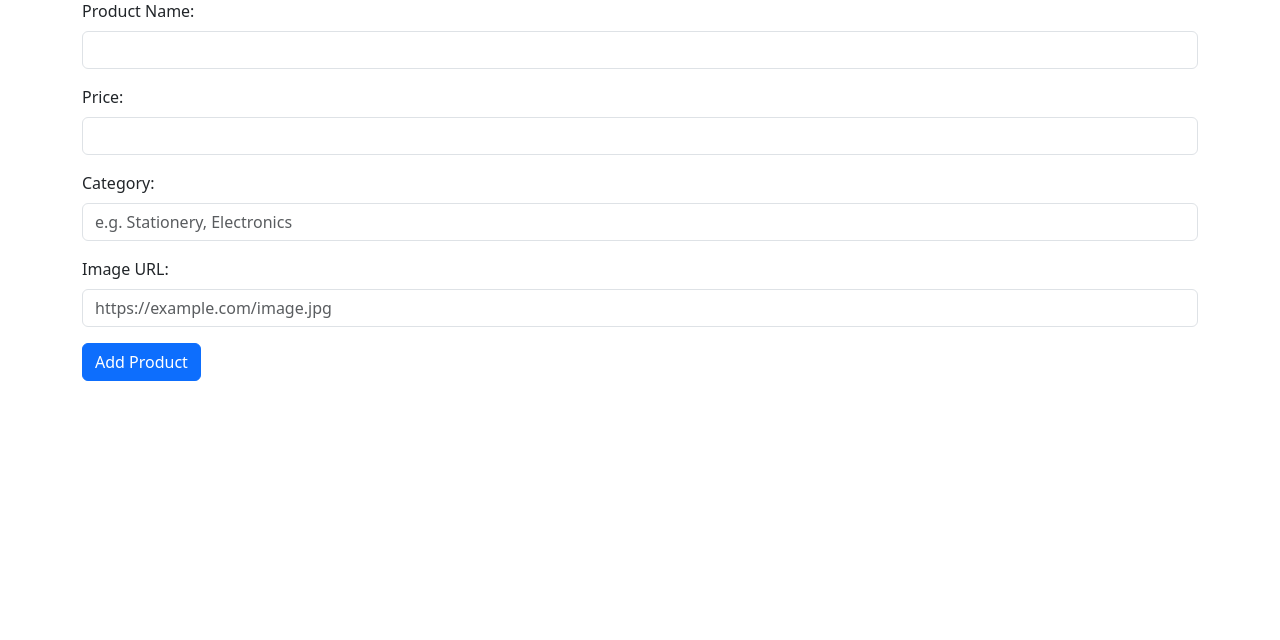
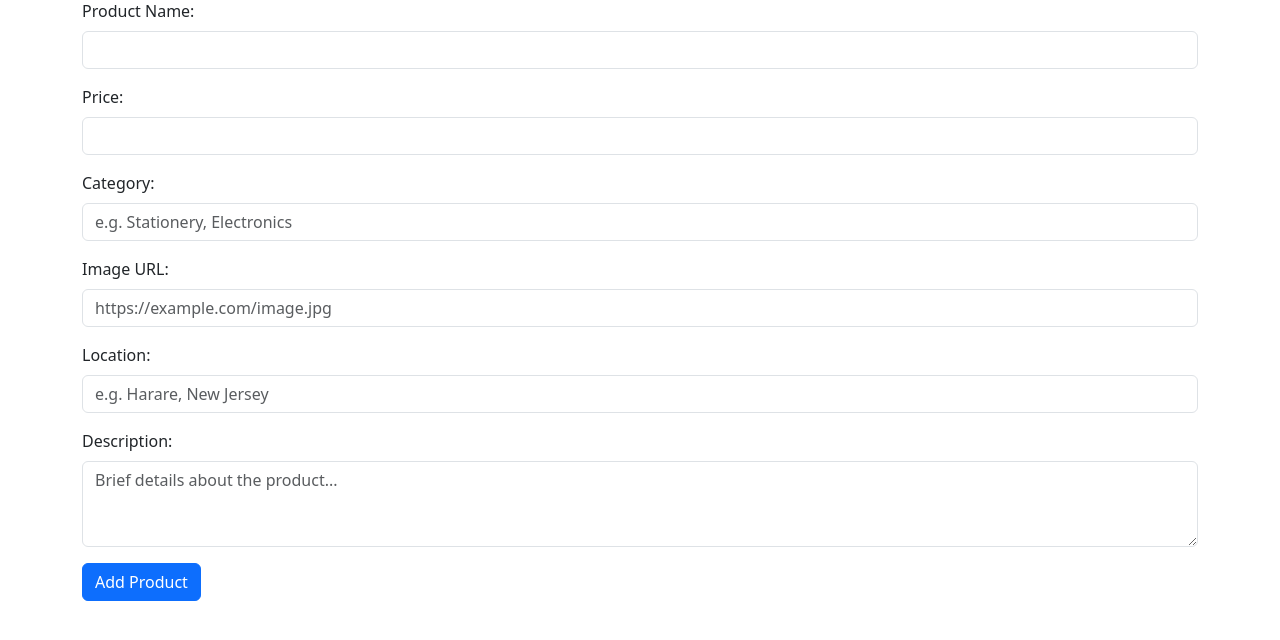
Before and after one commit to simplemangwiro-collab/yu_marketplace_backend, a Flask app: page /add in a window 1280 px wide. Shown: the part 143-783 px from the top of the page. Run offline with Flask 3, Linux system fonts and the light colour scheme; a user stored in the database is signed in.

Commit message:
Ensure correct add.html is deployed

```diff
--- a/templates/add.html
+++ b/templates/add.html
@@ -19,6 +19,14 @@
             <label for="image_url" class="form-label">Image URL:</label>
             <input type="text" class="form-control" id="image_url" name="image_url" placeholder="https://example.com/image.jpg">
         </div>
+        <div class="mb-3">
+            <label for="location" class="form-label">Location:</label>
+            <input type="text" class="form-control" id="location" name="location" placeholder="e.g. Harare, New Jersey" required>
+        </div>
+        <div class="mb-3">
+            <label for="description" class="form-label">Description:</label>
+            <textarea class="form-control" id="description" name="description" rows="3" placeholder="Brief details about the product..." required></textarea>
+        </div>
         <button type="submit" class="btn btn-primary">Add Product</button>
     </form>
 {% endblock %}
```
